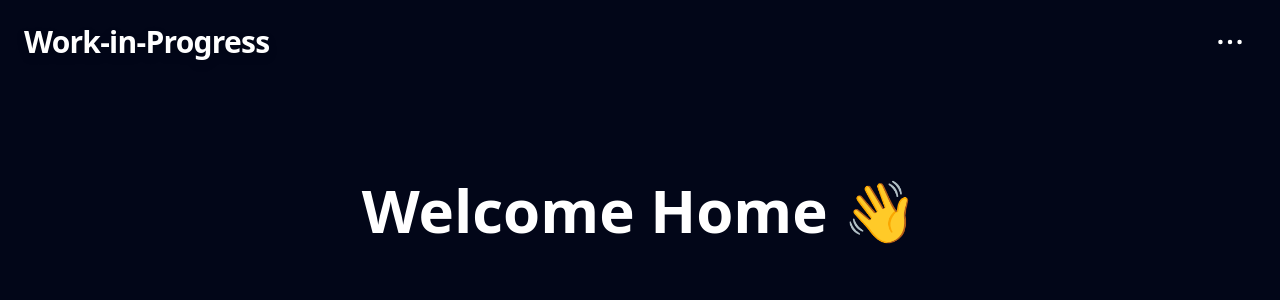
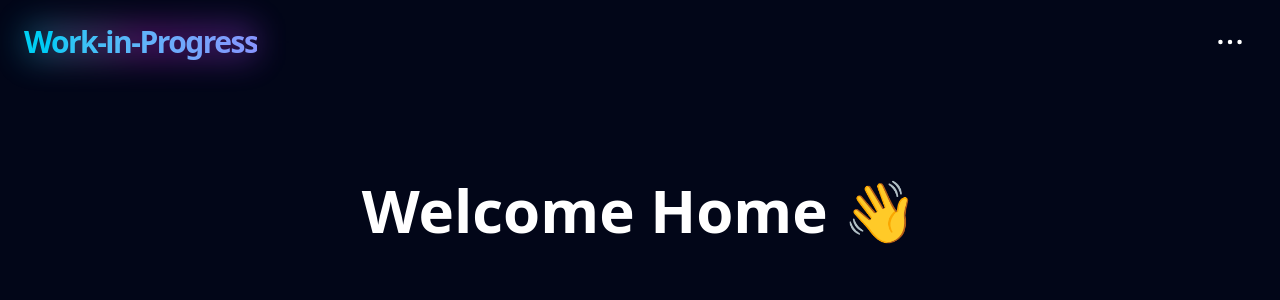
Before and after one commit to AmanjeetSharma/Work-In-Progress, a React (Vite) app in the folder frontend/: page / in a window 1280 px wide. Shown: the top 300 px of the page. Built offline with nearby package versions, Linux system fonts and the light colour scheme; no server answers.

Commit message:
feat: implement GradientText component with shimmer effect and update Navbar; adjust Profile page padding

```diff
--- a/frontend/src/App.css
+++ b/frontend/src/App.css
@@ -32,3 +32,24 @@
         width: 100vw;
     }
 }
+
+
+
+
+
+
+
+
+
+
+
+/* GradientText.jsx animation for text */
+@keyframes gradient-shimmer {
+    0% { background-position: 0% 50% }
+    50% { background-position: 100% 50% }
+    100% { background-position: 0% 50% }
+}
+
+.animate-gradient-shimmer {
+    animation: gradient-shimmer 6s ease infinite;
+}
--- /dev/null
+++ b/frontend/src/components/Animations/GradientText.jsx
@@ -0,0 +1,22 @@
+const GradientText = ({ children }) => {
+    return (
+        <span
+            className="relative inline-block text-2xl md:text-3xl font-extrabold tracking-tighter"
+        >
+            {/* Gradient text with shimmer effect */}
+            <span
+                className="text-transparent bg-clip-text bg-gradient-to-r from-cyan-400 via-purple-500 to-blue-400 bg-[length:400%_400%] animate-gradient-shimmer"
+            >
+                {children}
+            </span>
+
+            {/* Subtle glow effect */}
+            <span
+                className="absolute inset-0 -z-10 opacity-75 blur-lg bg-gradient-to-r from-cyan-400/40 via-fuchsia-500/40 to-purple-500/40 animate-gradient-shimmer"
+                style={{ animationDelay: '0.2s' }}
+            />
+        </span>
+    );
+};
+
+export default GradientText;
--- a/frontend/src/components/Modal.jsx
+++ b/frontend/src/components/Modal.jsx
@@ -1,8 +1,22 @@
+import { useEffect } from "react";
 import { motion, AnimatePresence } from "framer-motion";
 import { FiX } from "react-icons/fi";
 import { CgSpinner } from "react-icons/cg";
 
 export default function Modal({ isOpen, onClose, children, isLoading = false }) {
+    // Disable background scroll when modal is open
+    useEffect(() => {
+        if (isOpen) {
+            document.body.classList.add("overflow-hidden");
+        } else {
+            document.body.classList.remove("overflow-hidden");
+        }
+
+        return () => {
+            document.body.classList.remove("overflow-hidden");
+        };
+    }, [isOpen]);
+
     return (
         <AnimatePresence>
             {isOpen && (
--- a/frontend/src/components/Navbar.jsx
+++ b/frontend/src/components/Navbar.jsx
@@ -19,6 +19,7 @@ import {
 import { IoIosClose } from "react-icons/io";
 import { PiDotsThreeBold } from "react-icons/pi";
 import Loader from "./loader/Loader.jsx";
+import GradientText from "./Animations/GradientText.jsx";
 
 export default function Navbar() {
     const {
@@ -96,9 +97,7 @@ export default function Navbar() {
                 {/* Logo */}
                 <div className="flex items-center">
                     <Link to="/" className="flex items-center space-x-2 cursor-pointer">
-                        <span className="text-2xl md:text-3xl font-extrabold tracking-tight text-white drop-shadow-lg">
-                            Work-in-Progress
-                        </span>
+                        <GradientText>Work-in-Progress</GradientText>
                     </Link>
                 </div>
 
--- a/frontend/src/pages/Profile.jsx
+++ b/frontend/src/pages/Profile.jsx
@@ -181,7 +181,7 @@ export default function Profile() {
     const inputBorderColor = 'border-gray-600';
 
     return (
-        <div className={`min-h-screen ${bgColor} pt-16 pb-8`}>
+        <div className={`min-h-screen ${bgColor} pt-22 pb-4`}>
             <div className="max-w-6xl mx-auto px-4 sm:px-6 lg:px-8">
                 {/* Profile Header with Large Avatar */}
                 <motion.div
```
